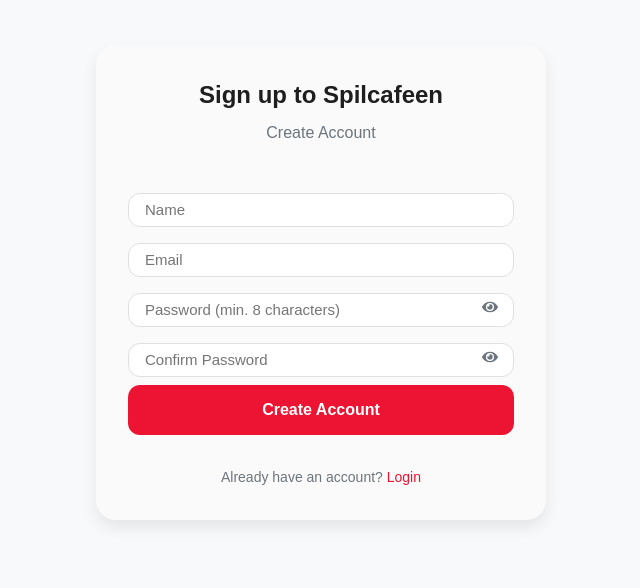
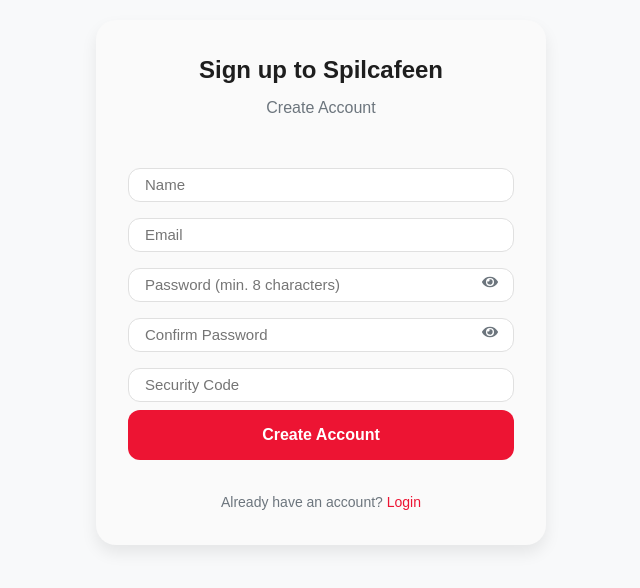
Before and after one commit to diegofernandesv/spilcafeen, a React (Vite) app: page /signup in a window 1280 px wide. Shown: the part 118-706 px from the top of the page, without its empty margins (319-959 px from the left). Built offline with nearby package versions, Linux system fonts and the light colour scheme; a web font is replaced by a local one.

Commit message:
Signup Admin Code needed

```diff
--- a/src/components/SignUp.jsx
+++ b/src/components/SignUp.jsx
@@ -1,15 +1,12 @@
 import React, { useState } from "react";
 import { Link, useNavigate } from "react-router-dom";
-import styles from "./Auth.module.css";
+import styles from "./Auth.module.css"; // Import CSS Module
 import { FaEye, FaEyeSlash } from "react-icons/fa";
 
-// Firebase imports
+// Import Firebase modules
 import { auth, db } from "../firebase";
-import {
-  createUserWithEmailAndPassword,
-  fetchSignInMethodsForEmail,
-} from "firebase/auth";
-import { ref, set } from "firebase/database";
+import { createUserWithEmailAndPassword, fetchSignInMethodsForEmail } from "firebase/auth";
+import { ref, set } from "firebase/database"; // Import Realtime Database modules
 
 const SignUp = () => {
   const emailRegex = /^[a-zA-Z0-9._%+-]+@[a-zA-Z0-9.-]+\.[a-zA-Z]{2,}$/;
@@ -18,17 +15,17 @@
   const [loading, setLoading] = useState(false);
   const [error, setError] = useState("");
   const navigate = useNavigate();
-
   const [name, setName] = useState("");
   const [email, setEmail] = useState("");
   const [password, setPassword] = useState("");
   const [confirmPassword, setConfirmPassword] = useState("");
+  const [securityCode, setSecurityCode] = useState(""); // New state for security code
 
   const handleSignUp = async (e) => {
     e.preventDefault();
     setError("");
 
-    if (!name || !email || !password || !confirmPassword) {
+    if (name === "" || email === "" || password === "" || confirmPassword === "" || securityCode === "") {
       setError("Please fill in all required fields");
       return;
     }
@@ -48,27 +45,27 @@
       return;
     }
 
+    // Check if the entered security code is correct
+    const correctSecurityCode = "Admin123";
+    if (securityCode !== correctSecurityCode) {
+      setError("Incorrect security code");
+      return;
+    }
+
     setLoading(true);
     try {
+      // Check if email is already in use
       const signInMethods = await fetchSignInMethodsForEmail(auth, email);
       if (signInMethods.length > 0) {
-        setError(
-          `This email is already registered using: ${signInMethods.join(
-            ", "
-          )}. Try logging in instead.`
-        );
+        setError("The email is already in use");
         setLoading(false);
         return;
       }
 
-      const userCredential = await createUserWithEmailAndPassword(
-        auth,
-        email,
-        password
-      );
+      const userCredential = await createUserWithEmailAndPassword(auth, email, password);
       const user = userCredential.user;
 
-      // Save user data in Realtime Database
+      // Add user to Realtime Database
       await set(ref(db, `users/${user.uid}`), {
         name: name,
         email: email,
@@ -77,14 +74,16 @@
         provider: "email",
       });
 
-      // Clear inputs
+      // Reset state values
       setName("");
       setEmail("");
       setPassword("");
       setConfirmPassword("");
+      setSecurityCode(""); // Reset security code
+
       navigate("/dashboard");
     } catch (error) {
-      console.error("Signup error:", error);
+      console.log(error);
       if (error.code === "auth/network-request-failed") {
         setError("Oops. Check your internet connection");
       } else if (error.code === "auth/weak-password") {
@@ -149,13 +148,20 @@
               />
               <span
                 className={styles.eyeIcon}
-                onClick={() =>
-                  setConfirmPasswordVisible(!confirmPasswordVisible)
-                }
+                onClick={() => setConfirmPasswordVisible(!confirmPasswordVisible)}
               >
                 {confirmPasswordVisible ? <FaEyeSlash /> : <FaEye />}
               </span>
             </div>
+            {/* Security Code Input */}
+            <input
+              value={securityCode}
+              onChange={(e) => setSecurityCode(e.target.value)}
+              className={styles.authInput}
+              type="text"
+              placeholder="Security Code"
+              id="security-code"
+            />
             <button className={styles.authButton} type="submit" disabled={loading}>
               {loading ? "Creating Account..." : "Create Account"}
             </button>
```
